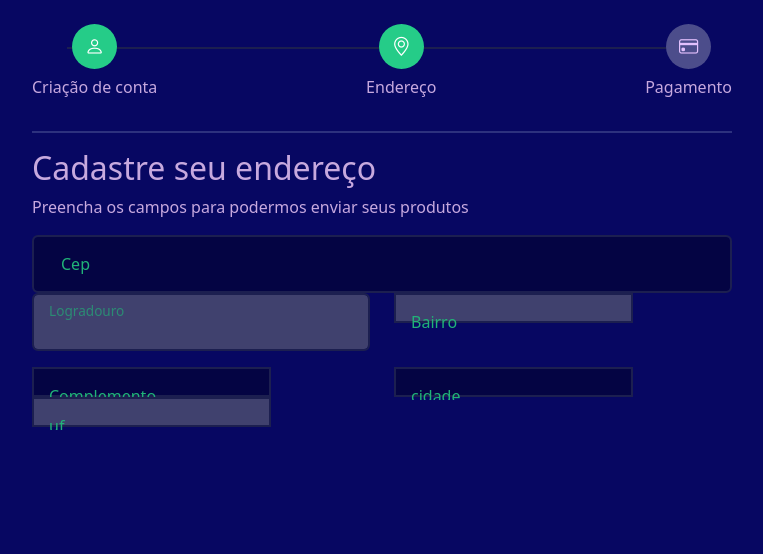
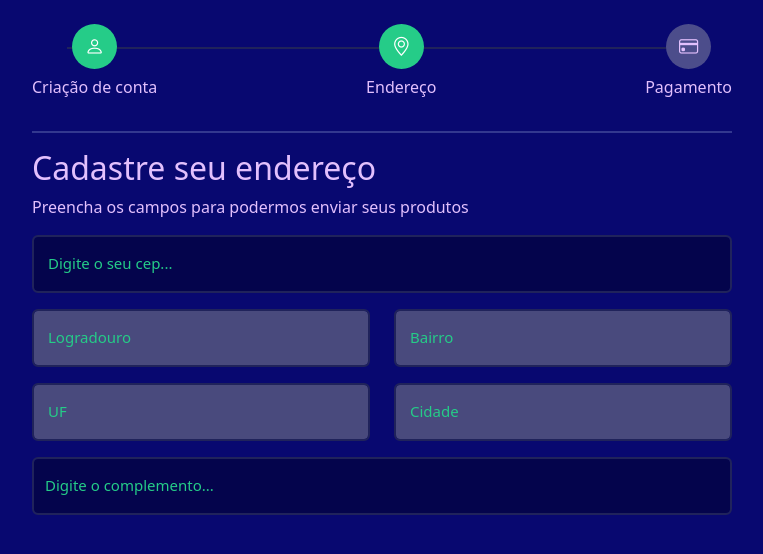
Before and after one commit to majutestoni/consulta-cep-angular, an Angular app: page / in a window 1280 px wide. Shown: the top 554 px of the page, without its empty margins (258-1021 px from the left). Built offline with nearby package versions, Linux system fonts and the light colour scheme.

Commit message:
[change] final html and css

```diff
--- a/src/app/app.component.html
+++ b/src/app/app.component.html
@@ -1,5 +1,4 @@
 <body class="checkout-page">
-  <div id="fade" class="hide">
   <div id="loader" class="spinner-border text-info hide" role="status">
     <span class="visually-hidden">Loading...</span>
   </div>
@@ -10,7 +9,6 @@
       <button id="close-message" type="button" class="btn btn-secondary">
         Fechar
       </button>
-      </div>
     </div>
   </div>
 
@@ -36,12 +34,13 @@
       <p>Preencha os campos para podermos enviar seus produtos</p>
     </div>
     <form #f="ngForm" class="address-form">
+      <div class="row mb-3">
         <div class="form-floating">
           <input
             class="form-control shadow-none"
             placeholder="Digite o seu cep..."
-            minlength="8"
-            maxlength="8"
+            minlength="9"
+            maxlength="9"
             type="text"
             id="cep"
             name="cep"
@@ -49,12 +48,14 @@
             #cep="ngModel"
             (blur)="consultaCep($event.target.value, f)"
           />
-          <label for="cep">Cep</label>
+          <label for="cep">Digite o seu cep...</label>
+        </div>
       </div>
       <div class="row mb-3">
         <div class="form-floating col-12 col-sm-6 mb-3 mb-sm-0">
           <input
             class="form-control shadow-none"
+            placeholder="Logradouro"
             type="text"
             id="logradouro"
             name="logradouro"
@@ -64,8 +65,10 @@
           />
           <label for="logradouro">Logradouro</label>
         </div>
-        <div class="form-floating col-12 col-sm-6">
+        <div class="form-floating col-12 col-sm-6 mb-3 mb-sm-0">
           <input
+            class="form-control shadow-none"
+            placeholder="Bairro"
             type="text"
             id="bairro"
             name="bairro"
@@ -77,30 +80,11 @@
         </div>
       </div>
 
-
-
       <div class="row mb-3">
-        <div class="form-floating col-12 col-sm-6">
+        <div class="form-floating col-12 col-sm-6 mb-3 mb-sm-0">
           <input
-          type="text"
-          id="complemento"
-          name="complemento"
-          />
-          <label for="complemento">Complemento</label>
-        </div>
-        <div class="form-floating col-12 col-sm-6">
-          <label for="cidade">cidade</label>
-          <input
-            type="text"
-            id="cidade"
-            name="cidade"
-            ngModel
-            #cidade="ngModel"
-          />
-        </div>
-        <div class="form-floating col-12 col-sm-6">
-          <label for="uf">uf</label>
-          <input
+            class="form-control shadow-none"
+            placeholder="UF"
             type="text"
             id="uf"
             name="uf"
@@ -108,12 +92,34 @@
             #uf="ngModel"
             disabled
           />
+          <label for="uf">UF</label>
+        </div>
+        <div class="form-floating col-12 col-sm-6 mb-3 mb-sm-0">
+          <input
+            class="form-control shadow-none"
+            placeholder="Cidade"
+            type="text"
+            id="cidade"
+            name="cidade"
+            ngModel
+            #cidade="ngModel"
+            disabled
+          />
+          <label for="cidade">Cidade</label>
+        </div>
+        <div class="complemento">
+          <div class="form-floating col-12 col-sm-13 mb-3 mb-sm-0">
+            <input
+              placeholder="Digite o complemento..."
+              class="form-control shadow-none"
+              type="text"
+              id="complemento"
+              name="complemento"
+            />
+            <label for="complemento">Digite o complemento...</label>
           </div>
         </div>
-
-
-
-
+      </div>
     </form>
   </div>
 </body>
--- a/src/app/app.component.scss
+++ b/src/app/app.component.scss
@@ -117,4 +117,15 @@ position: relative;
 
 #order-form-container .form-floating > label{
   left: 1em;
+  font-size: 15px;
 }
+
+.complemento{
+  margin-top: 1em;
+
+}
+
+.complemento label{
+  margin-left: -1em;
+
+}
--- a/src/app/app.module.ts
+++ b/src/app/app.module.ts
@@ -14,7 +14,8 @@ import { AppComponent } from './app.component';
     BrowserModule,
     AppRoutingModule,
     HttpClientModule,
-    FormsModule
+    FormsModule,
+
   ],
   providers: [],
   bootstrap: [AppComponent]
```
Lines whose indentation alone changed are shown as unchanged.
